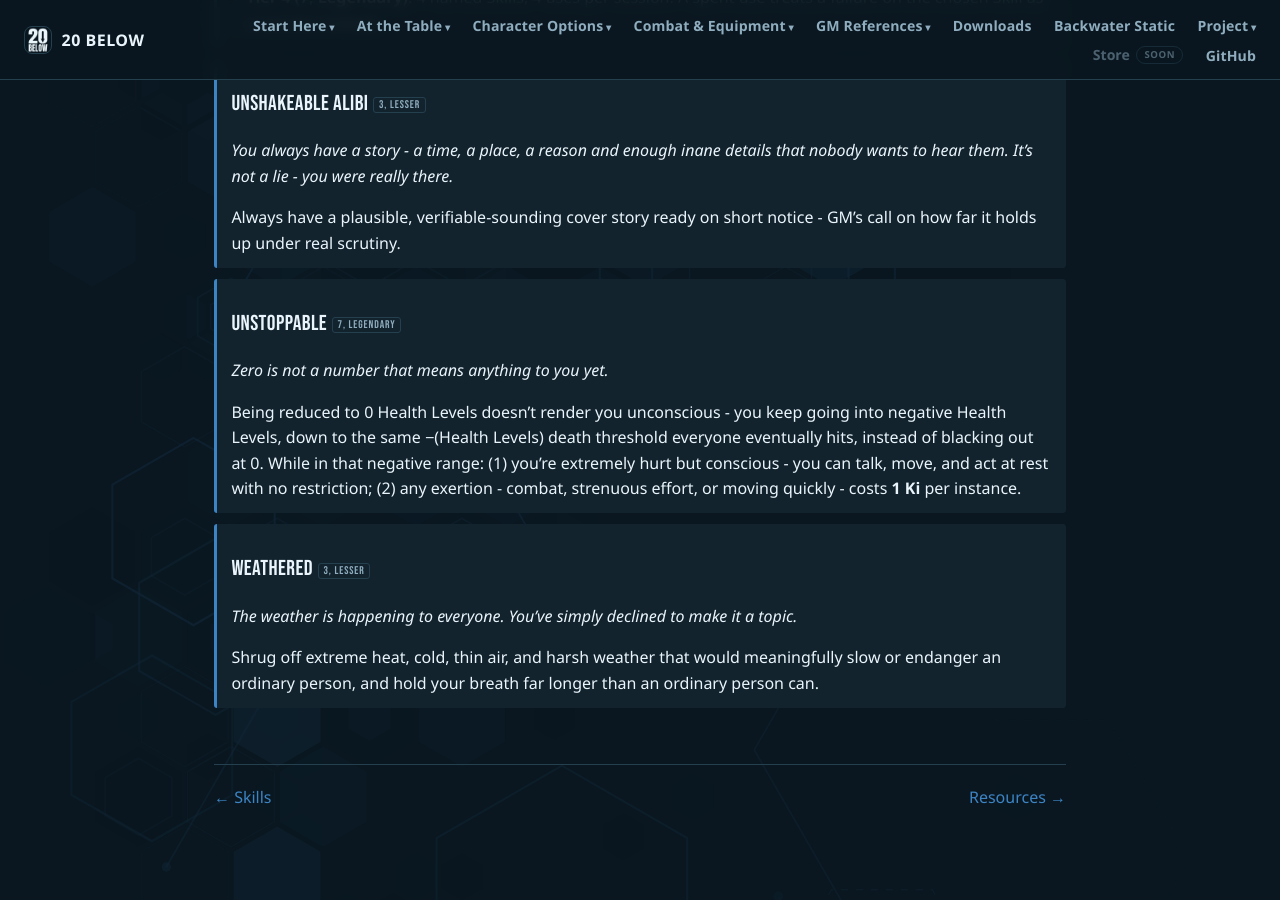
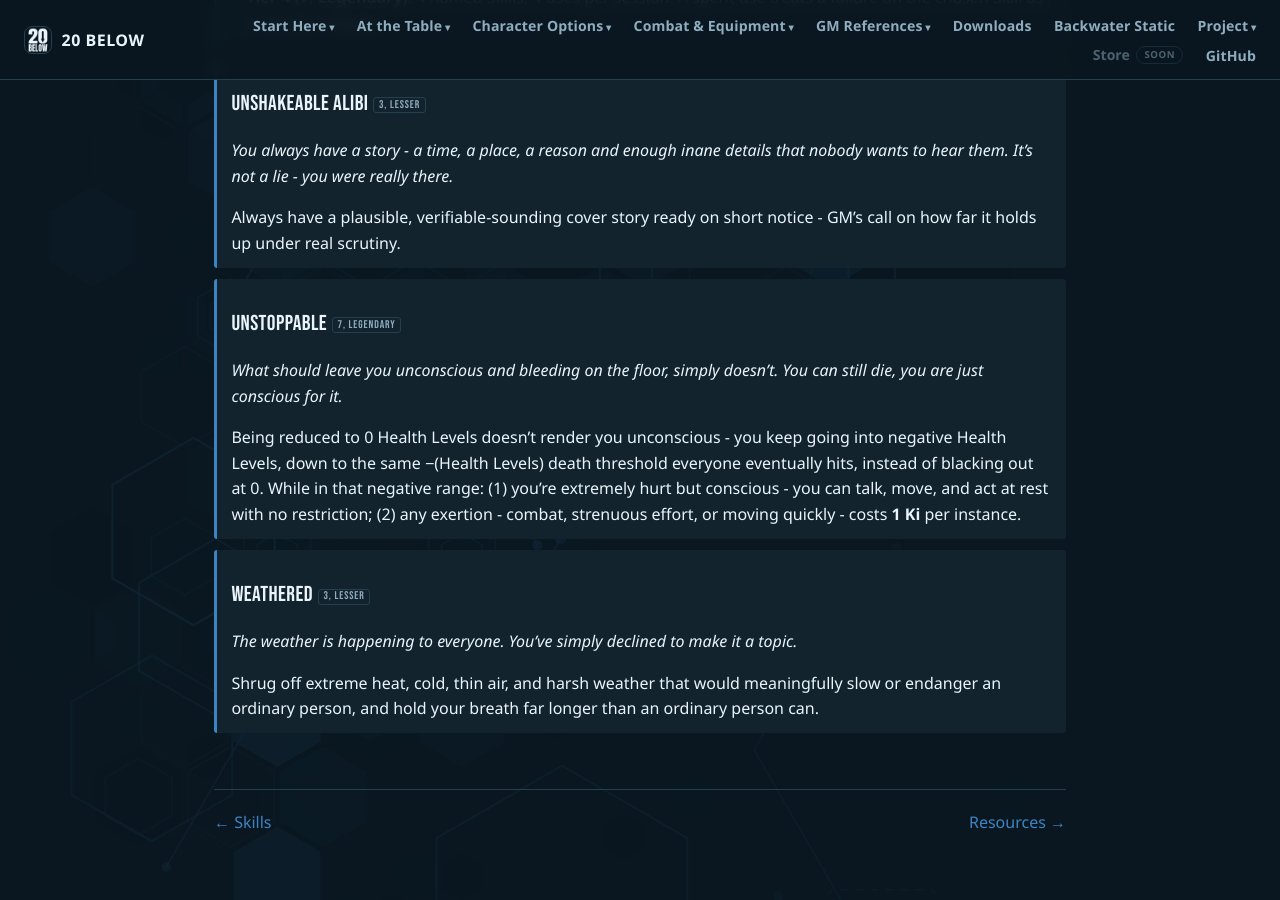
Before and after one commit to feralucce/20_Below, a Jekyll site: the page built from webbook/boons.md, in a window 1280 px wide and 900 px high, scrolled down 14020 px. Built offline with Jekyll 4.4.1, drawn with Linux system fonts in a browser that asks for light colours; before the commit the page ends 14894 px from its top, so only the background shows below that.

Commit message:
Boons: rework the Unstoppable flavour
Co-Authored-By: Claude Opus 5 <noreply@anthropic.com>

```diff
--- a/webbook/boons.md
+++ b/webbook/boons.md
@@ -926,7 +926,7 @@ Always have a plausible, verifiable-sounding cover story ready on short notice -
 
 <div class="boon-flavour" markdown="1">
 
-Zero is not a number that means anything to you yet.
+What should leave you unconscious and bleeding on the floor, simply doesn't. You can still die, you are just conscious for it.
 
 </div>
 
```
